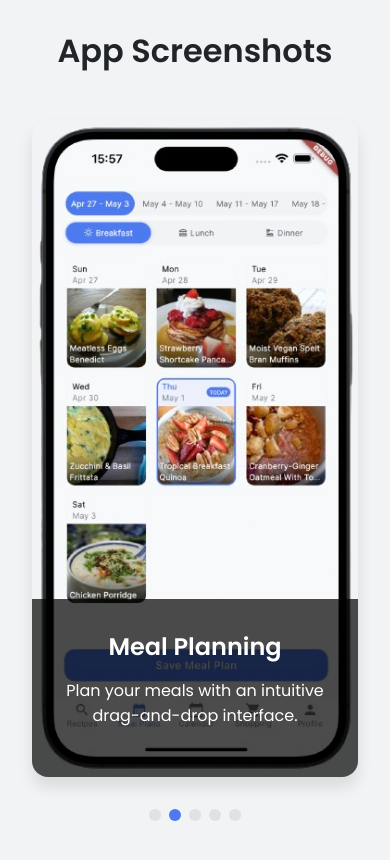
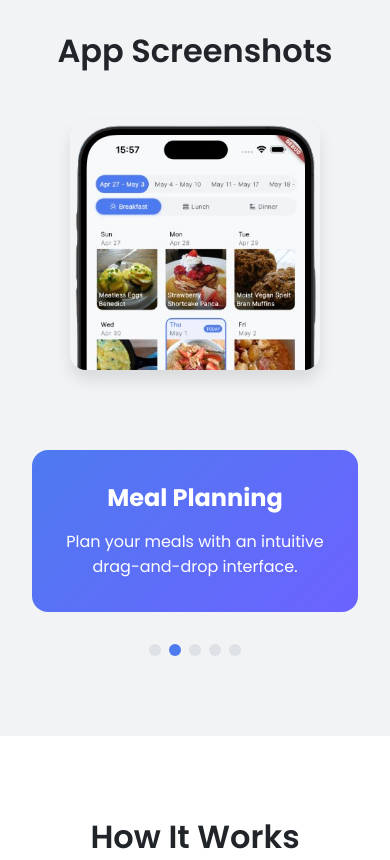
Before and after one commit to brv-t/cheffy-landing, a plain HTML site: page index.html in a window 390 px wide. Shown: the part 3660-4520 px from the top of the page. Drawn offline with Linux system fonts and the light colour scheme.

Commit message:
updated carousel

```diff
--- a/css/styles.css
+++ b/css/styles.css
@@ -299,8 +299,15 @@ section {
 
 .screenshot-slider {
     position: relative;
-    max-width: 350px;
+    max-width: 800px;
     margin: 0 auto;
+}
+
+.screenshot-layout {
+    display: flex;
+    align-items: center;
+    gap: var(--spacing-xl);
+    margin-bottom: var(--spacing-lg);
 }
 
 .screenshot-container {
@@ -308,6 +315,8 @@ section {
     overflow: hidden;
     border-radius: var(--radius-lg);
     box-shadow: var(--shadow-lg);
+    flex: 0 0 350px;
+    max-width: 350px;
 }
 
 .screenshot {
@@ -323,15 +332,50 @@ section {
     display: block;
 }
 
+.screenshot-info-container {
+    flex: 1;
+}
+
 .screenshot-info {
-    background-color: rgba(0, 0, 0, 0.7);
+    display: none;
+    padding: var(--spacing-lg);
+    background: linear-gradient(135deg, var(--primary), var(--secondary));
+    border-radius: var(--radius-lg);
     color: white;
-    padding: var(--spacing-lg);
-    position: absolute;
-    bottom: 0;
-    left: 0;
-    right: 0;
-    text-align: center;
+    opacity: 0;
+    transform: translateY(20px);
+    transition: opacity 0.5s ease, transform 0.5s ease;
+}
+
+.screenshot-info.active {
+    display: block;
+    opacity: 1;
+    transform: translateY(0);
+    animation: fadeInRight 0.5s ease forwards;
+}
+
+.screenshot-info h3 {
+    color: white;
+    font-size: 1.8rem;
+    margin-bottom: var(--spacing-md);
+    font-weight: 700;
+}
+
+.screenshot-info p {
+    font-size: 1.1rem;
+    line-height: 1.6;
+    margin-bottom: 0;
+}
+
+@keyframes fadeInRight {
+    from {
+        opacity: 0;
+        transform: translateX(20px);
+    }
+    to {
+        opacity: 1;
+        transform: translateX(0);
+    }
 }
 
 .screenshot-nav {
@@ -481,6 +525,23 @@ footer {
     .app-buttons {
         justify-content: center;
     }
+
+    .screenshot-layout {
+        flex-direction: column;
+        align-items: center;
+    }
+
+    .screenshot-container {
+        margin-bottom: var(--spacing-lg);
+    }
+
+    .screenshot-info-container {
+        width: 100%;
+    }
+
+    .screenshot-info {
+        text-align: center;
+    }
 }
 
 @media (max-width: 768px) {
@@ -493,6 +554,11 @@ footer {
         margin-right: 0;
         margin-bottom: var(--spacing-sm);
     }
+
+    .screenshot-container {
+        flex: 0 0 300px;
+        max-width: 300px;
+    }
 }
 
 @media (max-width: 576px) {
@@ -504,4 +570,17 @@ footer {
         flex-direction: column;
         align-items: center;
     }
+
+    .screenshot-container {
+        flex: 0 0 250px;
+        max-width: 250px;
+    }
+
+    .screenshot-info h3 {
+        font-size: 1.5rem;
+    }
+
+    .screenshot-info p {
+        font-size: 1rem;
+    }
 }
--- a/index.html
+++ b/index.html
@@ -86,38 +86,42 @@
         <div class="container">
             <h2>App Screenshots</h2>
             <div class="screenshot-slider">
-                <div class="screenshot-container">
-                    <div class="screenshot active" id="screenshot-1">
-                        <img src="images/screenshots/search-screen.png" alt="Recipe Discovery Screen">
-                        <div class="screenshot-info">
+                <div class="screenshot-layout">
+                    <div class="screenshot-container">
+                        <div class="screenshot active" id="screenshot-1">
+                            <img src="images/screenshots/search-screen.png" alt="Recipe Discovery Screen">
+                        </div>
+                        <div class="screenshot" id="screenshot-2">
+                            <img src="images/screenshots/meal-plan.png" alt="Meal Planning Screen">
+                        </div>
+                        <div class="screenshot" id="screenshot-3">
+                            <img src="images/screenshots/calendar.png" alt="Calendar Screen">
+                        </div>
+                        <div class="screenshot" id="screenshot-4">
+                            <img src="images/screenshots/shopping-list.png" alt="Shopping List Screen">
+                        </div>
+                        <div class="screenshot" id="screenshot-5">
+                            <img src="images/screenshots/profile.png" alt="Profile Screen">
+                        </div>
+                    </div>
+                    <div class="screenshot-info-container">
+                        <div class="screenshot-info active" data-for="screenshot-1">
                             <h3>Recipe Discovery</h3>
                             <p>Swipe through recipe cards to quickly find meals that catch your eye.</p>
                         </div>
-                    </div>
-                    <div class="screenshot" id="screenshot-2">
-                        <img src="images/screenshots/meal-plan.png" alt="Meal Planning Screen">
-                        <div class="screenshot-info">
+                        <div class="screenshot-info" data-for="screenshot-2">
                             <h3>Meal Planning</h3>
                             <p>Plan your meals with an intuitive drag-and-drop interface.</p>
                         </div>
-                    </div>
-                    <div class="screenshot" id="screenshot-3">
-                        <img src="images/screenshots/calendar.png" alt="Calendar Screen">
-                        <div class="screenshot-info">
+                        <div class="screenshot-info" data-for="screenshot-3">
                             <h3>Calendar View</h3>
                             <p>View your weekly or monthly meal schedule at a glance.</p>
                         </div>
-                    </div>
-                    <div class="screenshot" id="screenshot-4">
-                        <img src="images/screenshots/shopping-list.png" alt="Shopping List Screen">
-                        <div class="screenshot-info">
+                        <div class="screenshot-info" data-for="screenshot-4">
                             <h3>Shopping Lists</h3>
                             <p>Automatically generate shopping lists from your meal plans.</p>
                         </div>
-                    </div>
-                    <div class="screenshot" id="screenshot-5">
-                        <img src="images/screenshots/profile.png" alt="Profile Screen">
-                        <div class="screenshot-info">
+                        <div class="screenshot-info" data-for="screenshot-5">
                             <h3>User Profile</h3>
                             <p>Customize your preferences and dietary restrictions.</p>
                         </div>
--- a/js/main.js
+++ b/js/main.js
@@ -1,6 +1,7 @@
 document.addEventListener('DOMContentLoaded', function() {
     // Screenshot slider functionality
     const screenshots = document.querySelectorAll('.screenshot');
+    const screenshotInfos = document.querySelectorAll('.screenshot-info');
     const navDots = document.querySelectorAll('.nav-dot');
 
     navDots.forEach(dot => {
@@ -12,12 +13,17 @@ document.addEventListener('DOMContentLoaded', function() {
                 screenshot.classList.remove('active');
             });
 
+            screenshotInfos.forEach(info => {
+                info.classList.remove('active');
+            });
+
             navDots.forEach(dot => {
                 dot.classList.remove('active');
             });
 
             // Show the target screenshot and activate the clicked dot
             document.getElementById(targetId).classList.add('active');
+            document.querySelector(`.screenshot-info[data-for="${targetId}"]`).classList.add('active');
             this.classList.add('active');
         });
     });
@@ -30,6 +36,10 @@ document.addEventListener('DOMContentLoaded', function() {
             screenshot.classList.remove('active');
         });
 
+        screenshotInfos.forEach(info => {
+            info.classList.remove('active');
+        });
+
         navDots.forEach(dot => {
             dot.classList.remove('active');
         });
@@ -37,6 +47,8 @@ document.addEventListener('DOMContentLoaded', function() {
         currentScreenshot = (currentScreenshot + 1) % screenshots.length;
 
         screenshots[currentScreenshot].classList.add('active');
+        const activeScreenshotId = screenshots[currentScreenshot].id;
+        document.querySelector(`.screenshot-info[data-for="${activeScreenshotId}"]`).classList.add('active');
         navDots[currentScreenshot].classList.add('active');
     }
 
```
